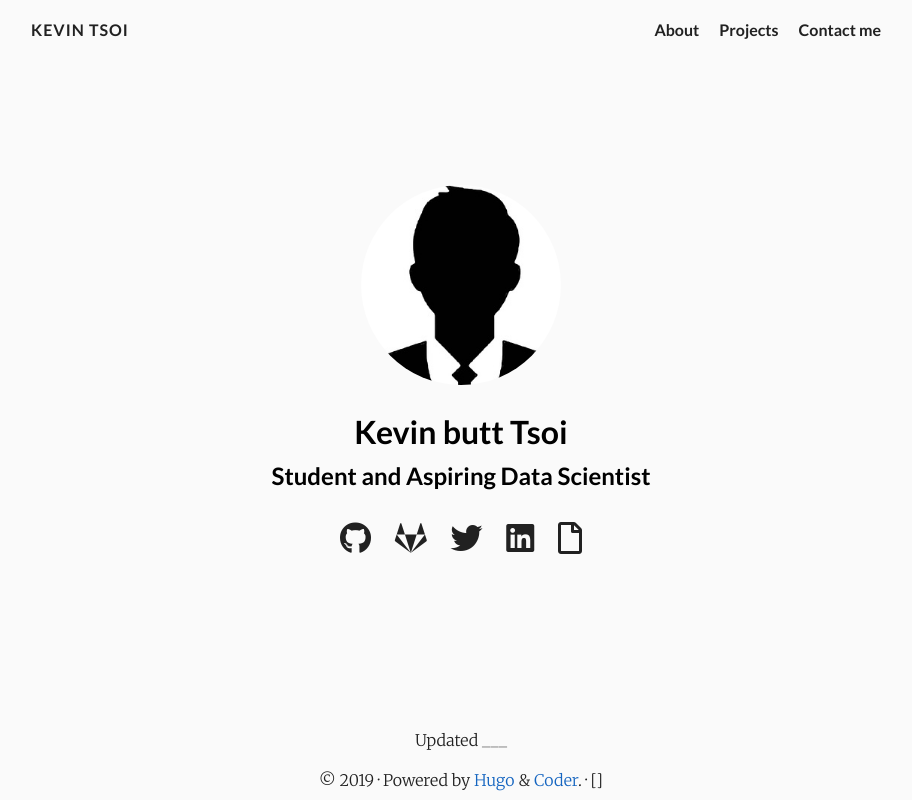
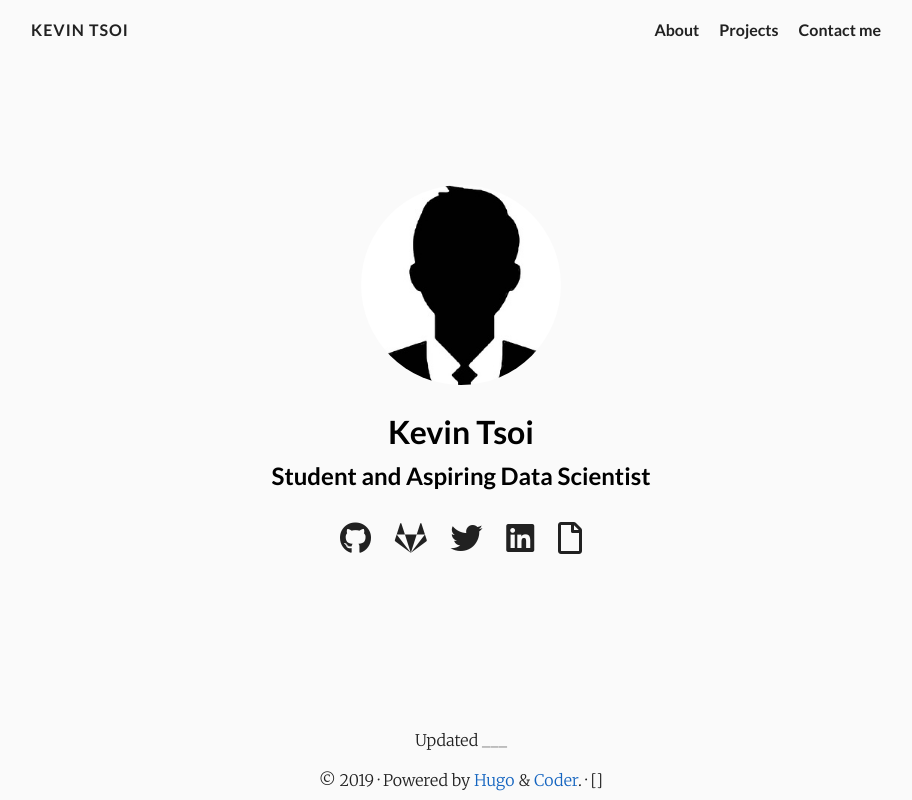
Before and after one commit to katsoi/katsoi.github.io, a plain HTML site: page index.html in a window 1280 px wide. Shown: the whole page, without its empty margins (179-1091 px from the left). Drawn offline with nearby package versions, Linux system fonts and the light colour scheme.

Commit message:
now butt free

```diff
--- a/index.html
+++ b/index.html
@@ -5,7 +5,7 @@
     <meta charset="utf-8">
     <meta name="viewport" content="width=device-width, initial-scale=1.0">
 
-    <meta name="author" content="Kevin butt  Tsoi">
+    <meta name="author" content="Kevin Tsoi">
     <meta name="description" content="Kevin&#39;s personal website">
     <meta name="keywords" content="blog,developer,personal">
 
@@ -92,7 +92,7 @@
 
       <div class="avatar"><img src="https://katsoi.github.io/images/avatar.jpg" alt="avatar"></div>
 
-    <h1>Kevin butt  Tsoi</h1>
+    <h1>Kevin Tsoi</h1>
     <h2>Student and Aspiring Data Scientist</h2>
 
     <ul>
```
Also changed, not shown: 404.html (+1 -1 lines), about/index.html (+1 -1 lines), categories/index.html (+1 -1 lines), contact/index.html (+1 -1 lines), projects/index.html (+1 -1 lines), series/index.html (+1 -1 lines), tags/index.html (+1 -1 lines).
